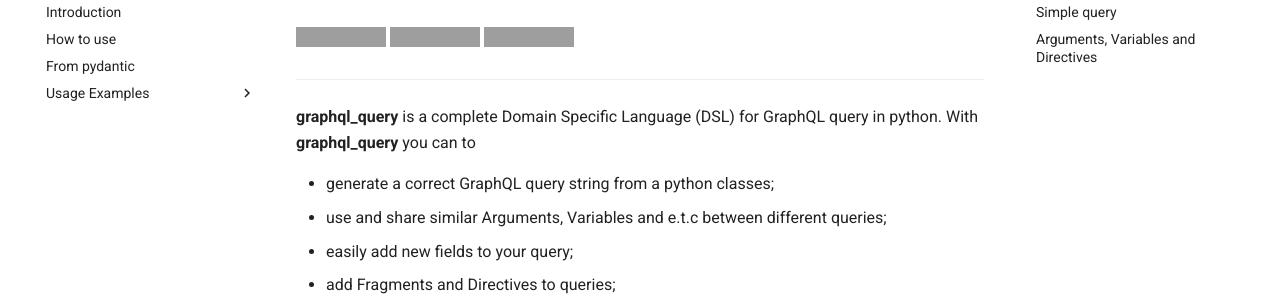
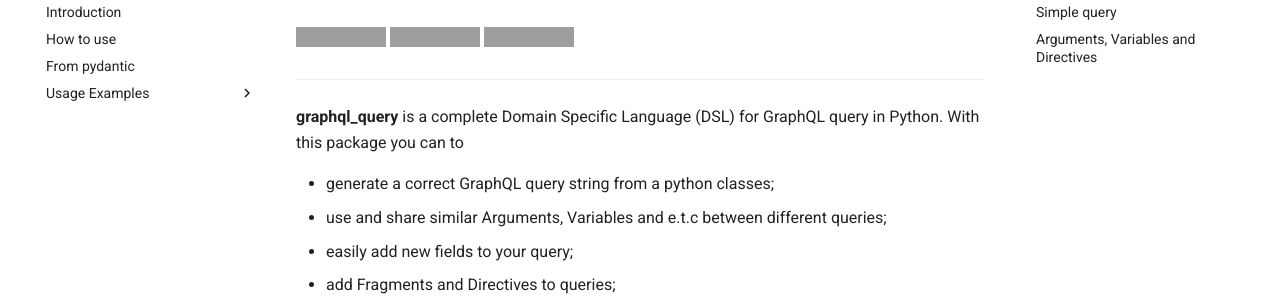
Before and after one commit to denisart/graphql-query, an MkDocs documentation site: the page built from docs/index.md, in a window 1280 px wide and 900 px high, cut to the strip 153-453 px from the top of the window. Built offline with MkDocs 1.6.1 and Material for MkDocs 9.7.7, drawn with Linux system fonts in a browser that asks for light colours; comment, search, counter and statistics services are not loaded; some of the changed text lies outside the part shown; grey boxes are pictures that could not be loaded.

```diff
--- a/docs/index.md
+++ b/docs/index.md
@@ -6,7 +6,7 @@
 
 ---
 
-**graphql_query** is a complete Domain Specific Language (DSL) for GraphQL query in python. With **graphql_query**
+**graphql_query** is a complete Domain Specific Language (DSL) for GraphQL query in Python. With this package
 you can to
 
 - generate a correct GraphQL query string from a python classes;
```
Also changed, not shown: other parts of docs/index.md (+1 -1 lines), README.md (+2 -2 lines).
